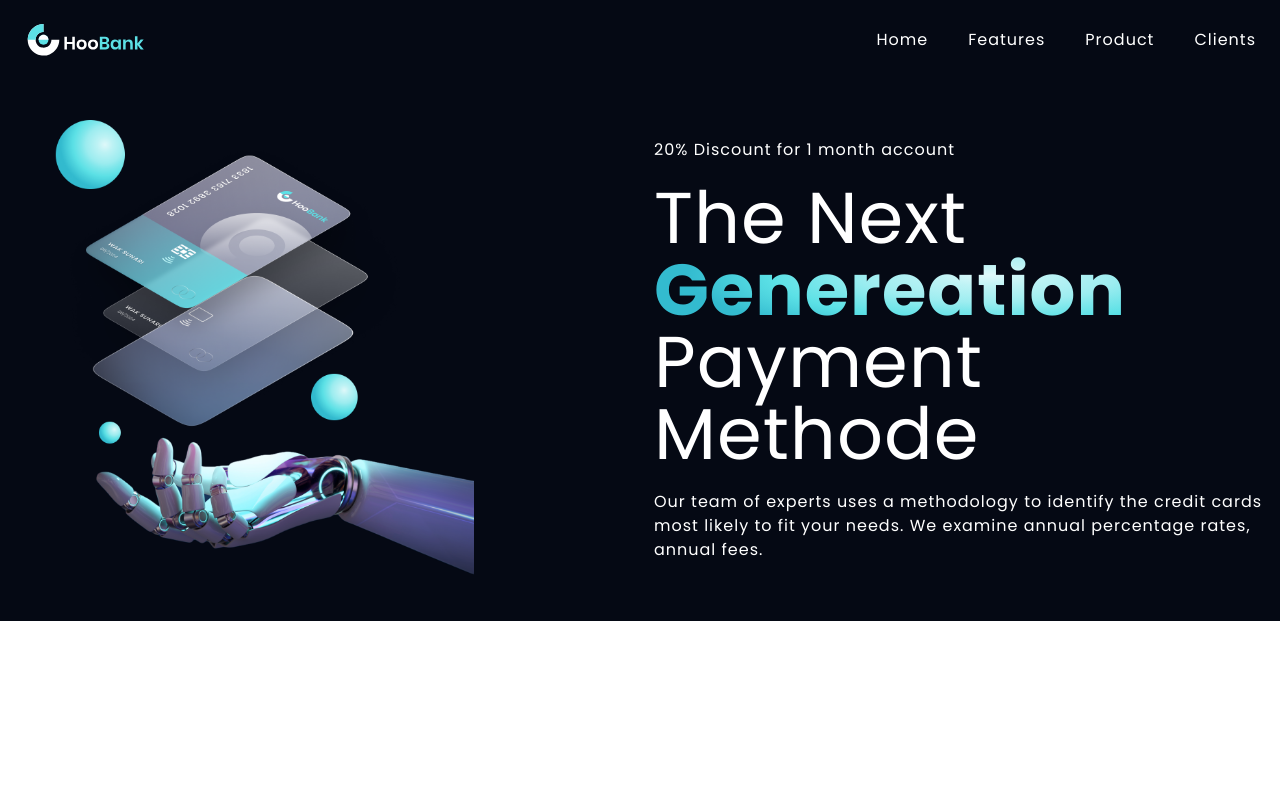
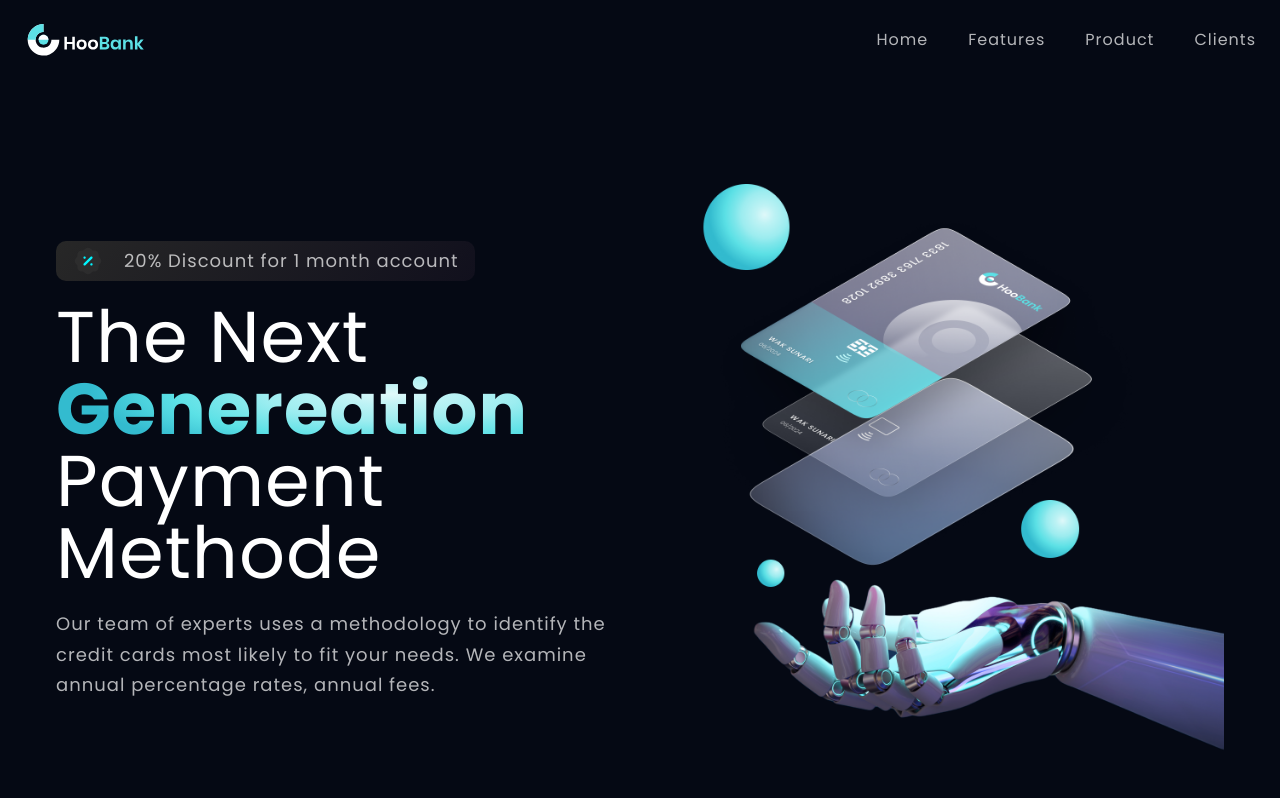
Before and after one commit to elghanbibadr/tailwindreactproject, a React (Vite) app: page / in a window 1280 px wide. Built offline with nearby package versions, Linux system fonts and the light colour scheme.

Commit message:
more work on the hero section

```diff
--- a/src/component/Hero.jsx
+++ b/src/component/Hero.jsx
@@ -1,22 +1,24 @@
 import React from 'react';
-import { robot } from '../assets';
+import { robot,discount} from '../assets';
 function Hero(props) {
     return (
-        <section className='hero md:grid  grid-cols-2 gap-7 p-4 justify-center '>
-            <div className='hero__img-box my-6'>
-                <img className='hero__img w-full md:w-9/12 col-start-2 col-end-4' src={robot} alt="robott image" />
-            </div>
-            <div className='hero__content  place-self-center '>
-                <div className='hero__discountBar'>
-                    <p>20% Discount for 1 month account</p>
+        <section className='hero lg:px-14 mt-16 md:grid   grid-cols-2 gap-7 p-4 justify-center '>
+
+            <div className='hero__content md:w-full  row-start-1  place-self-center'>
+                <div className='hero__discountBar flex  justify-between items-center px-4 py-1 max-w-fit'>
+                    <img src={discount} alt="discount icon" />
+                    <p className='ml-5'>20% Discount for 1 month account</p>
                 </div>
                 <h1 className='hero__title my-5 capitalize	 leading-normal   text-4xl md:text-7xl	'>
                     the next <strong>genereation</strong> payment methode
                 </h1>
-                <p className='hero__desc'>
+                <p className='hero__desc '>
                     Our team of experts uses a methodology to identify the credit cards most likely to fit your needs.
                     We examine annual percentage rates, annual fees.
                 </p>
+            </div>
+            <div className='hero__img-box my-6 col-start-2 col-end-3'>
+                <img className='hero__img 	 w-full md: col-start-2 col-end-4' src={robot} alt="robott image" />
             </div>
 
         </section>
--- a/src/index.css
+++ b/src/index.css
@@ -18,8 +18,24 @@
 .hero__title strong{
   /* color: red; */
   background: radial-gradient(64.18% 64.18% at 71.16% 35.69%, #DEF9FA 0.89%, #BEF3F5 17.23%, #9DEDF0 42.04%, #7DE7EB 55.12%, #5CE1E6 71.54%, #33BBCF 100%);
-  -webkit-background-clip: text;
+ -webkit-background-clip: text;
 -webkit-text-fill-color: transparent;
 background-clip: text;
 text-fill-color: transparent;
 }
+
+
+.hero__discountBar{
+  background: linear-gradient(125.17deg, #272727 0%, #11101D 100%);
+  border-radius: 10px;
+  background-color: red;
+}
+
+p,li{
+  color:rgba(255, 255, 255, 0.7) !important;
+}
+
+p{
+  font-size: 18px !important;
+  line-height: 170% !important;
+}
--- a/tailwind.config.cjs
+++ b/tailwind.config.cjs
@@ -5,7 +5,16 @@ module.exports = {
   ],
   theme: {
     extend: {
+      screens: {
+        'md': '960px',
+        // => @media (min-width: 640px) { ... }
 
+        'laptop': '1024px',
+        // => @media (min-width: 1024px) { ... }
+
+        'desktop': '1280px',
+        // => @media (min-width: 1280px) { ... }
+      },
     },
   },
   plugins: [],
```
